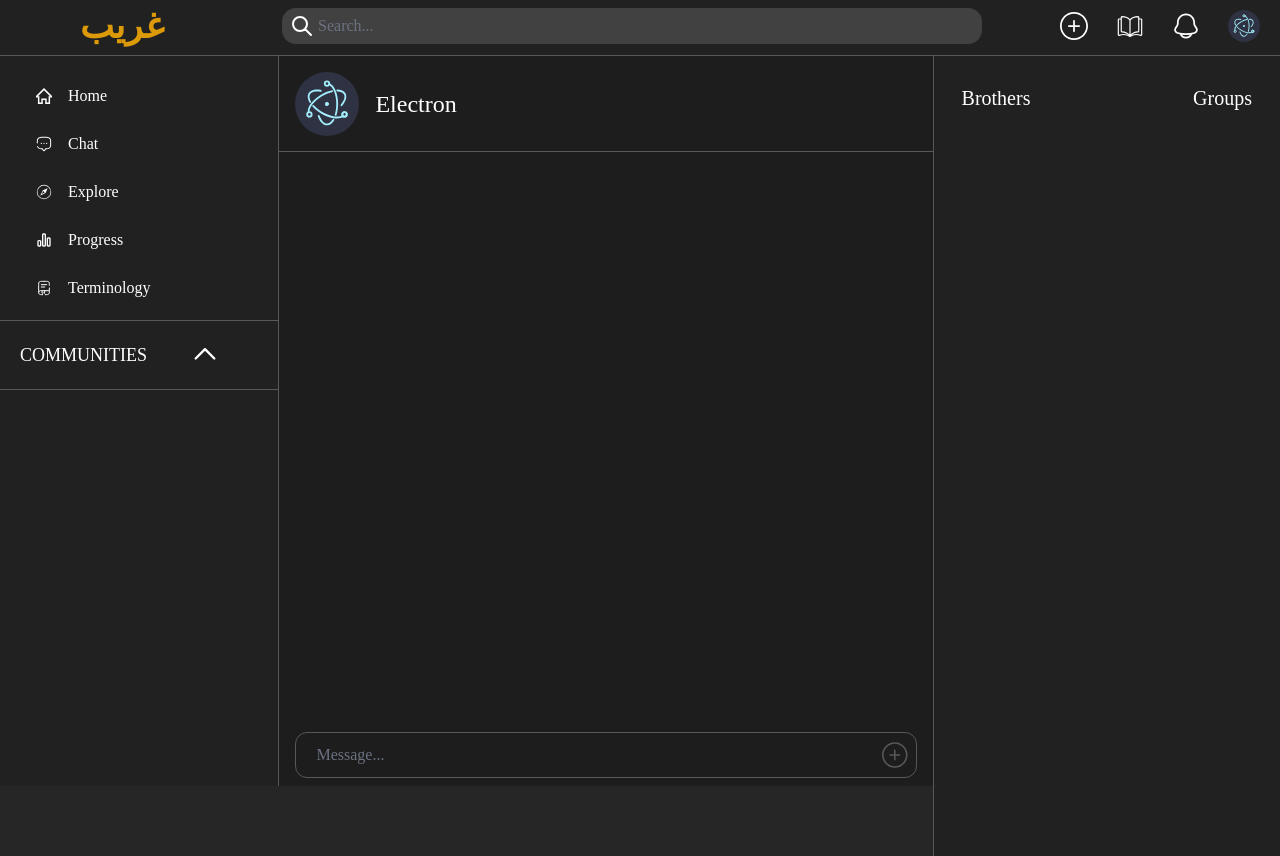
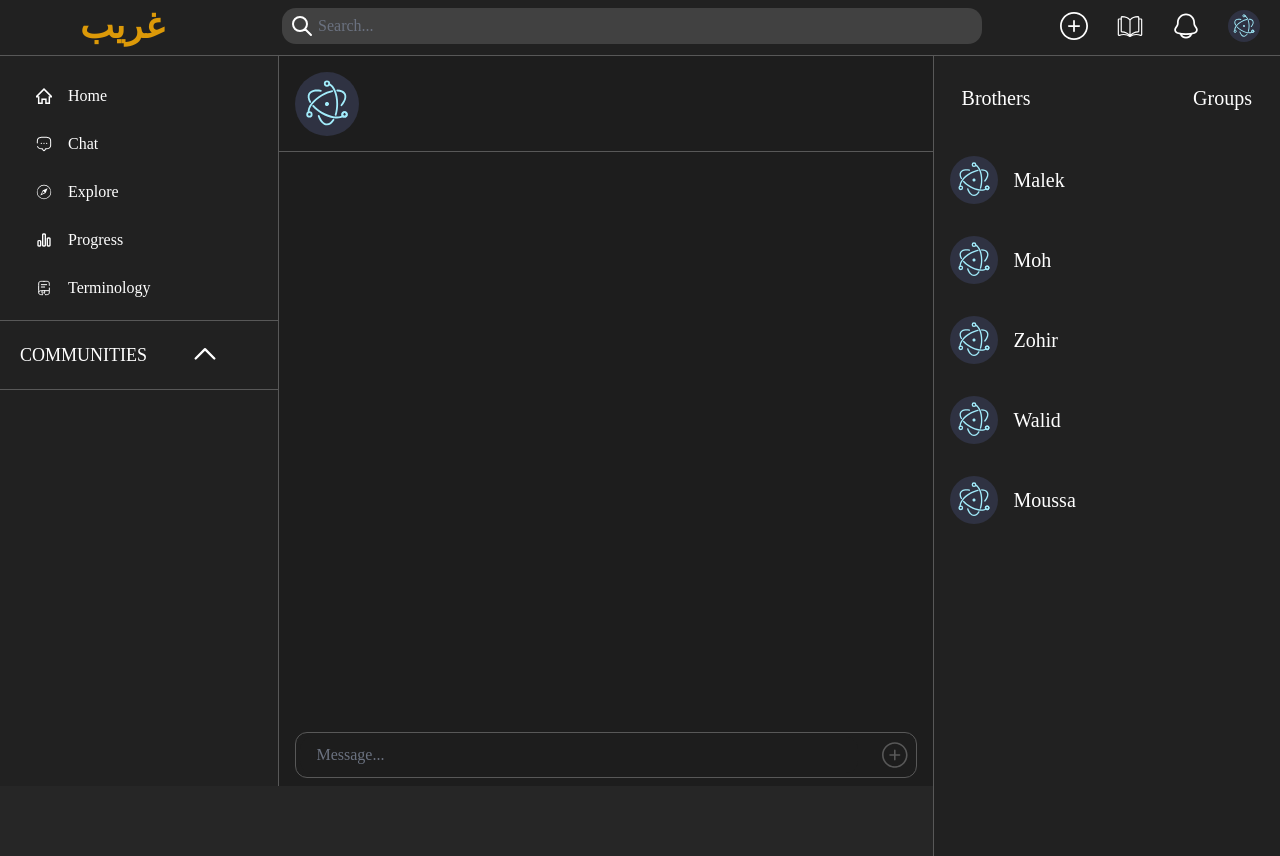
Before and after one commit to gharibPlatform/gharib-web, a Next.js app: page /Chat in a window 1280 px wide. Both pictures are taken after a click on the element "Brothers". Built offline with nearby package versions, Linux system fonts and the light colour scheme.

Commit message:
Childs onClick Header name update

```diff
--- a/src/app/globals.css
+++ b/src/app/globals.css
@@ -4,6 +4,7 @@
 
 :root{
   --main-color : #212121;
+  --main-color-hover: #323232;
   --secondary-color: #262626;
   --tertiary-color: #232323;
   --darker-color: #01060A;
@@ -15,6 +16,7 @@
   --lighter-color: #9A9996;
   --g-color: #585858;
   --g-color-ver-02: #575757;
+  --g-color-hover: #;
   --input-color: #414141;
   --fade-timing: 300ms ease-out 20ms;
   --radius: 16px;
--- /dev/null
+++ b/src/components/chat/ChatBrotherCard.jsx
@@ -0,0 +1,12 @@
+import Image from "next/image";
+
+export default function ChatBrotherCard( { Name, changeNameHeader }) {
+
+    return(
+        <div onClick={ ()=>changeNameHeader(Name) } class="h-12 flex p-4 pb-10 pt-10 items-center gap-4 cursor-pointer hover:bg-[var(--main-color-hover)] ">
+            <Image src={"/electron.svg"} class="w-12 h-12 cursor-pointer" width={1} height={1} alt="accountImage" />
+            <h2  class="text-[var(--w-color)] text-xl cursor-pointer">{Name}</h2>
+        </div>
+    )
+
+}
--- /dev/null
+++ b/src/components/chat/ChatBrothersSection.jsx
@@ -0,0 +1,13 @@
+import ChatBrotherCard from "./ChatBrotherCard"
+
+export default function ChatBrotherSection( { changeNameHeader }) {
+    return(
+        <div >
+            <ChatBrotherCard changeNameHeader={changeNameHeader} Name={"Malek"} />
+            <ChatBrotherCard changeNameHeader={changeNameHeader} Name={"Moh"} />
+            <ChatBrotherCard changeNameHeader={changeNameHeader} Name={"Zohir"} />
+            <ChatBrotherCard changeNameHeader={changeNameHeader} Name={"Walid"} />
+            <ChatBrotherCard changeNameHeader={changeNameHeader} Name={"Moussa"} />
+        </div>
+    )
+}
--- a/src/components/chat/ChatContent.jsx
+++ b/src/components/chat/ChatContent.jsx
@@ -1,10 +1,11 @@
 import InputChat from "./InputChat";
 import ChatHeader from "./ChatHeader";
 
-export default function ChatContent() {
+export default function ChatContent({ nameHeader }) {
+
     return<>
         <div class=" flex flex-col relative bg-[var(--dark-color)] w-full">
-            <ChatHeader />
+            <ChatHeader Name={ nameHeader } />
             <div class="grow"></div>
             <div class="flex flex-row items-center justify-between pl-4 pr-4">
                 <InputChat />
--- /dev/null
+++ b/src/components/chat/ChatGroupCard.jsx
@@ -0,0 +1,12 @@
+import Image from "next/image"
+
+export default function ChatGroupCard({ Name, changeNameHeader }) {
+
+    return(
+        <div onClick={ ()=>changeNameHeader(Name) } class="h-12 flex p-4 pb-10 pt-10 items-center gap-4 cursor-pointer hover:bg-[var(--main-color-hover)] ">
+            <Image src={"/electron.svg"} class="w-12 h-12 cursor-pointer" width={1} height={1} alt="accountImage" />
+            <h2 class="text-[var(--w-color)] text-xl cursor-pointer"> {Name} </h2>
+        </div>
+    )
+
+}
--- /dev/null
+++ b/src/components/chat/ChatGroupsSection.jsx
@@ -0,0 +1,13 @@
+import ChatGroupCard from "./ChatGroupCard"
+
+export default function ChatGroupsSection({ changeNameHeader }) {
+    return(
+        <div >
+            <ChatGroupCard changeNameHeader={changeNameHeader} Name={"Muslims"} />
+            <ChatGroupCard changeNameHeader={changeNameHeader} Name={"Brothers"} />
+            <ChatGroupCard changeNameHeader={changeNameHeader} Name={"2CP5"} />
+            <ChatGroupCard changeNameHeader={changeNameHeader} Name={"2CP1"} />
+            <ChatGroupCard changeNameHeader={changeNameHeader} Name={"2CP3"} />
+        </div>
+    )
+}
--- a/src/components/chat/ChatHeader.jsx
+++ b/src/components/chat/ChatHeader.jsx
@@ -1,10 +1,10 @@
 import Image from "next/image"
 
-export default function ChatHeader() {
+export default function ChatHeader({ Name }) {
     return(
         <div class="h-24 border-b border-[var(--g-color)] flex p-4 items-center gap-4">
             <Image src={"/electron.svg"} class="w-16 h-16 cursor-pointer" width={1} height={1} alt="accountImage" />
-            <h2  class="text-[var(--w-color)] text-2xl cursor-pointer">Electron</h2>
+            <h2  class="text-[var(--w-color)] text-2xl cursor-pointer">{ Name }</h2>
         </div>
     )
 }
--- /dev/null
+++ b/src/components/chat/ChatLeftBar.jsx
@@ -0,0 +1,41 @@
+import { useState } from "react";
+import ChatBrotherCard from "./ChatBrotherCard";
+import ChatBrotherSection from "./ChatBrothersSection";
+import ChatGroupsSection from "./ChatGroupsSection";
+
+export default function ChatLeftBar({ changeNameHeader }) {
+
+    const [brothersBool, setBrothersBool] = useState(false)
+    const toggleBrotherBool = () => {
+        setBrothersBool(true);
+        setGroupsBool(false);
+    }
+
+    const [groupsBool, setGroupsBool] = useState(false)
+    const toggleGroupsBool = () => {
+        setGroupsBool(true);
+        setBrothersBool(false);
+    }
+
+    return(
+        <div style={{width: "680px"}} class="border-l border-[var(--g-color)] bg-[var(--main-color)] h-screen">
+            <div class="flex  p-7 gap-8 justify-between">
+                <div onClick={()=>toggleBrotherBool()} class="cursor-pointer text-[var(--w-color)] text-xl">Brothers</div>
+                <div onClick={()=>toggleGroupsBool()} class="cursor-pointer text-[var(--w-color)] text-xl">Groups</div>
+            </div>
+
+            <div >
+
+                {brothersBool ?
+                    <ChatBrotherSection changeNameHeader={changeNameHeader} /> : <div ></div>
+                }
+
+                {groupsBool ?
+                    <ChatGroupsSection changeNameHeader={changeNameHeader} /> : <div ></div>
+                }
+
+            </div>
+
+        </div>
+    )
+}
--- a/src/components/common/leftbar/ChatLeftBar.jsx
+++ /dev/null
@@ -1,12 +0,0 @@
-
-export default function ChatLeftBar() {
-
-    return(
-        <div style={{width: "680px"}} class="border-l border-[var(--g-color)] bg-[var(--main-color)] h-screen">
-            <div class="flex  p-7 gap-8 justify-between">
-                <div class="cursor-pointer text-[var(--w-color)] text-xl">Brothers</div>
-                <div class="cursor-pointer text-[var(--w-color)] text-xl">Groups</div>
-            </div>
-        </div>
-    )
-}
--- a/src/pages/Chat/index.jsx
+++ b/src/pages/Chat/index.jsx
@@ -1,17 +1,24 @@
 import Header from "@/components/common/header/Header";
 import SideBar from "@/components/common/sidebar/Sidebar";
-import ChatLeftBar from "@/components/common/leftbar/ChatLeftBar";
+import ChatLeftBar from "@/components/chat/ChatLeftBar";
 import "../../app/globals.css"
 import ChatContent from "@/components/chat/ChatContent";
+import { useState } from "react";
 
 export default function ChatPage() {
+
+    const [nameHeader, setNameHeader ]= useState("")
+    const changeNameHeader = (prop) => {
+        setNameHeader(prop);
+    }
+
     return<>
         <Header />
 
         <div class="flex h-[var(--height)]">
             <SideBar />
-            <ChatContent />
-            <ChatLeftBar />
+            <ChatContent nameHeader={nameHeader} />
+            <ChatLeftBar changeNameHeader={changeNameHeader} />
         </div>
     </>
 }
```
